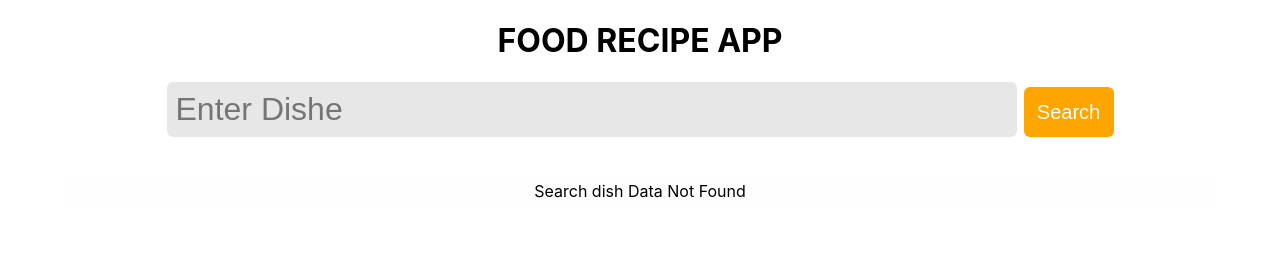
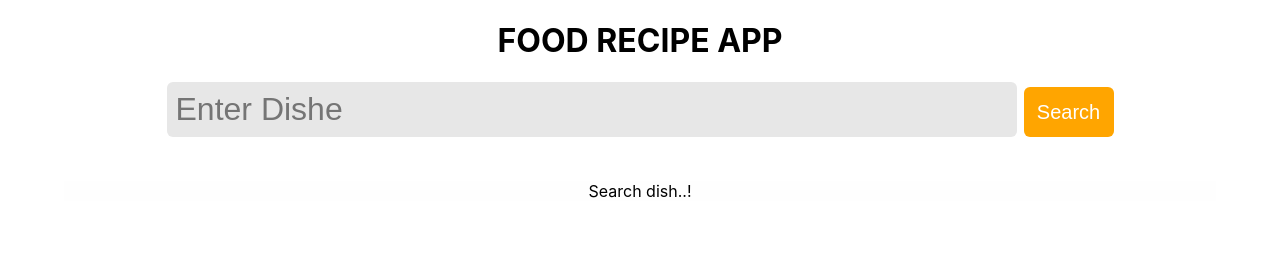
Before and after one commit to PravinRathod009/RecipeApp, a React (Create React App) app: page / in a window 1280 px wide. Before the commit this address had no page. Shown: the top 271 px of the page. Built offline with nearby package versions, Linux system fonts and the light colour scheme.

Commit message:
Update Mealcards.js

```diff
--- a/src/Component/Mealcards.js
+++ b/src/Component/Mealcards.js
@@ -5,7 +5,7 @@ const Mealcards = ({detail}) => {
     console.log(detail);
   return (
     <div className='meals'>
-        {!detail ? "Search dish Data Not Found" : detail.map((curItem)=>{
+        {!detail ? "Search dish..!" : detail.map((curItem)=>{
             return (
                 <div className='mealImg'>
                   <img src={curItem.strMealThumb}/>
```
